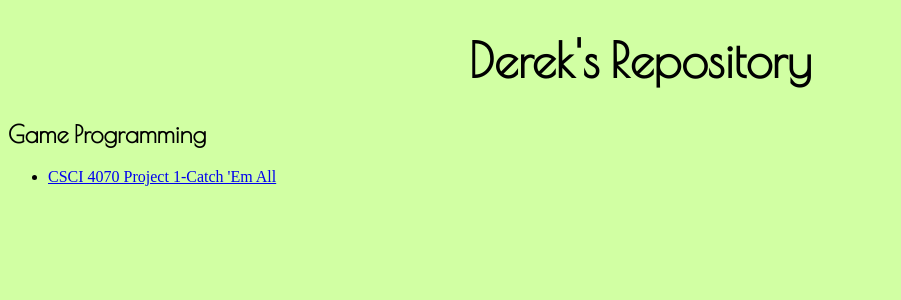
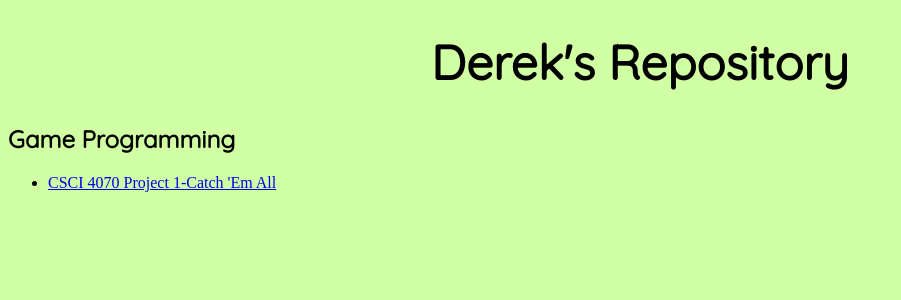
Before and after one commit to derekfreed/derekfreed.github.io, a PHP site: page / in a window 1280 px wide. Shown: the top 300 px of the page, without its empty margins (0-901 px from the left). Run offline with PHP 8.4, Linux system fonts and the light colour scheme.

Commit message:
quicksand font

```diff
--- a/Derek.css
+++ b/Derek.css
@@ -2,10 +2,9 @@ body{
 	background-color: #D1FFA3;
 }
 h1,h2 {
-	font-family: 'Poiret One';
+	font-family: 'Quicksand';
 }
 h1 {
 	font-size: 48px;
 	text-align: center;
-	font-weight: bold;
 }
--- a/index.html
+++ b/index.html
@@ -1,6 +1,6 @@
 <!DOCTYPE html>
 <head>
-	<link href='http://fonts.googleapis.com/css?family=Poiret+One' rel='stylesheet' type='text/css'>
+	<link href='http://fonts.googleapis.com/css?family=Poiret+One|Quicksand' rel='stylesheet' type='text/css'>
 	<link rel="stylesheet" type="text/css" href="Derek.css">
 </head>
 <html>
```
